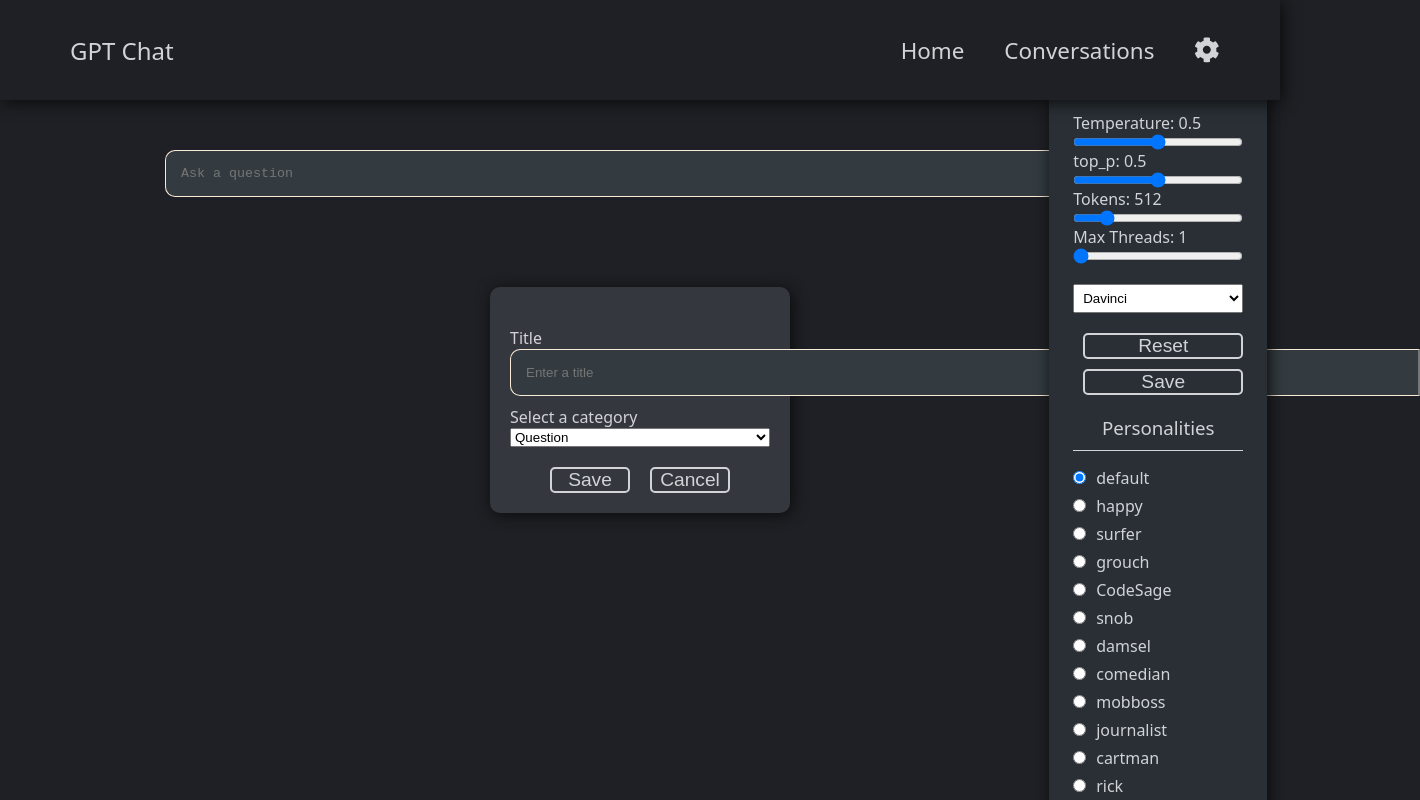
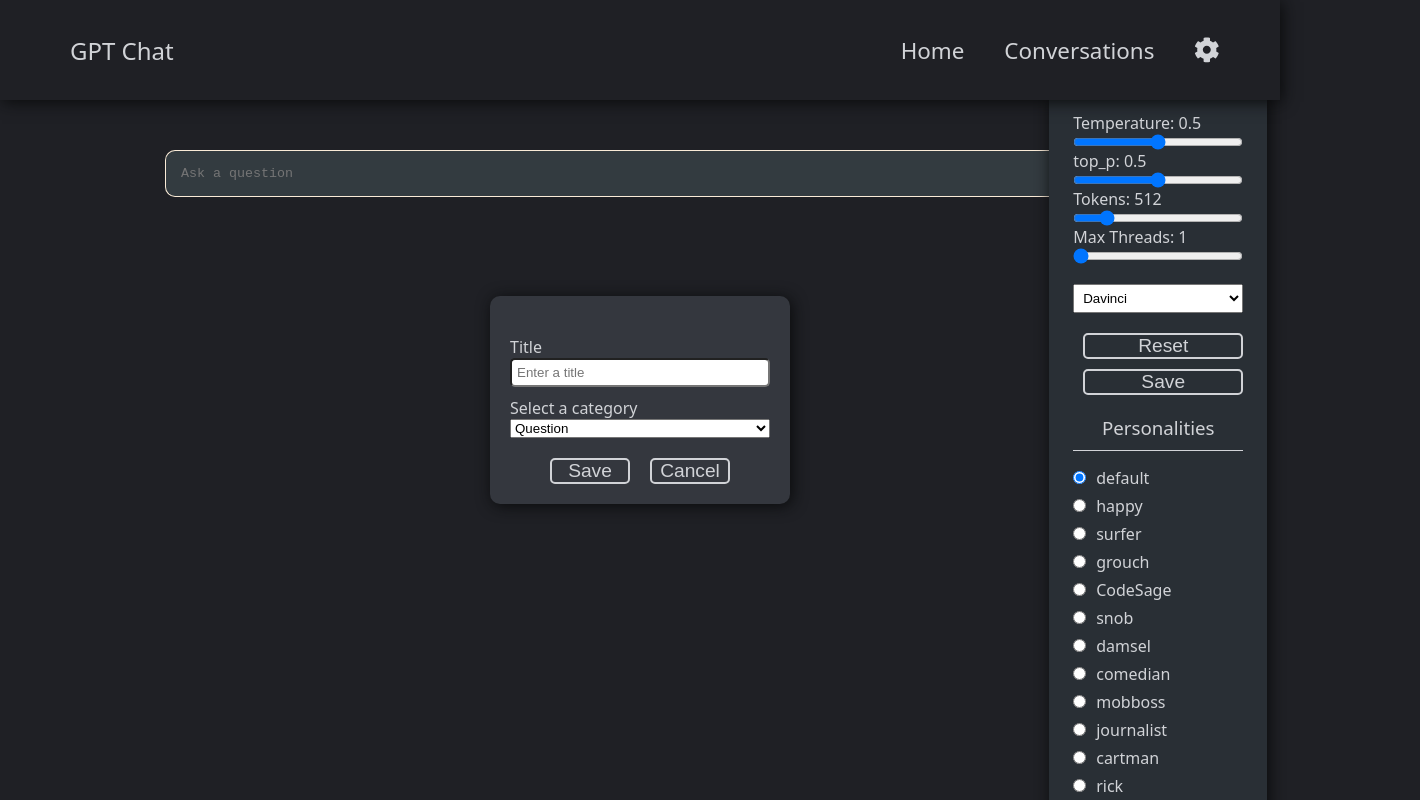
Before and after one commit to jas3333/GPT-Chat, a React (Create React App) app in the folder client/: page / in a window 1280 px wide. Both pictures are taken after a click on the button "Save". Shown: the whole page, 1420 px wide, since content can reach past the window. Built offline with nearby package versions, Linux system fonts and the light colour scheme.

Commit message:
Fixed modal form

```diff
--- a/client/src/components/Modal.js
+++ b/client/src/components/Modal.js
@@ -10,7 +10,7 @@ const Modal = ({ setShowModal, setTitle, setCategory, onSave, title, category })
                         type='text'
                         name='title'
                         value={title}
-                        className='input-text'
+                        className='input-text-modal'
                         onChange={(event) => setTitle(event.target.value)}
                         placeholder='Enter a title'
                     />
--- a/client/src/index.css
+++ b/client/src/index.css
@@ -119,6 +119,10 @@ textarea {
     border-top-left-radius: 10px;
     border-bottom-left-radius: 10px;
     border: none;
+}
+.input-text-modal {
+    padding: 5px;
+    border-radius: 5px;
 }
 .input-text-lg:focus {
     outline-style: none;
```
